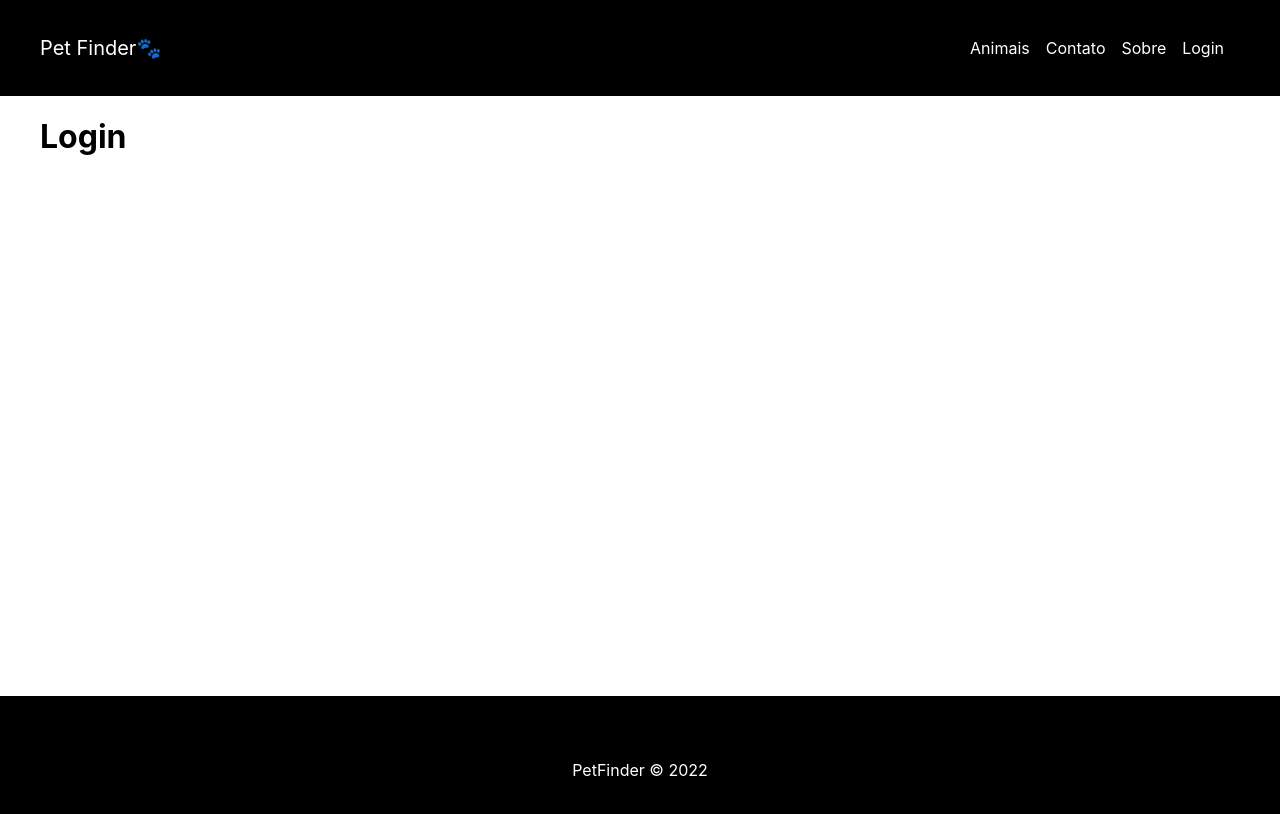
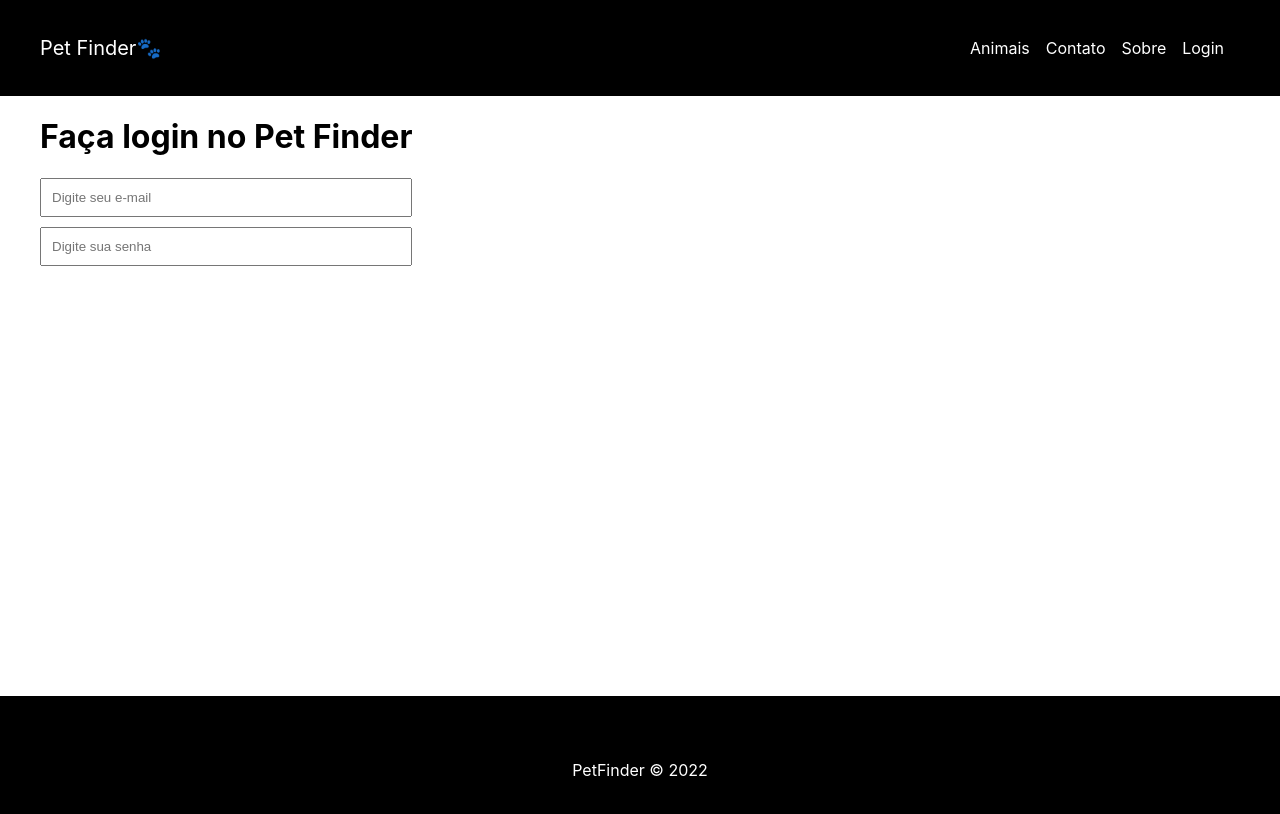
Before and after one commit to kvojps/pet-finder, a React (Create React App) app: page /login in a window 1280 px wide. Shown: the top 814 px of the page. Built offline with nearby package versions, Linux system fonts and the light colour scheme.

Commit message:
adicionando .gitignore

```diff
--- a/src/componentes/paginas/Login.js
+++ b/src/componentes/paginas/Login.js
@@ -1,6 +1,16 @@
+import styles from './assets/Login.module.css'
+
 function Login() {
     return (
-        <h1>Login</h1>
+        <div>
+            <h1>Faça login no Pet Finder</h1>
+            <div>
+                <form action="" className={styles.form}>
+                    <input type="email" name="" id="" placeholder="Digite seu e-mail"/>
+                    <input type="password" name="" id="" placeholder="Digite sua senha"/>
+                </form>
+            </div>
+        </div>
     )
 }
 
--- a/src/componentes/paginas/assets/Login.module.css
+++ b/src/componentes/paginas/assets/Login.module.css
@@ -0,0 +1,9 @@
+.form {
+    display: flex;
+    flex-direction: column;
+}
+
+.form input {
+    margin-bottom: 10px;
+    padding: 10px;
+}
```
